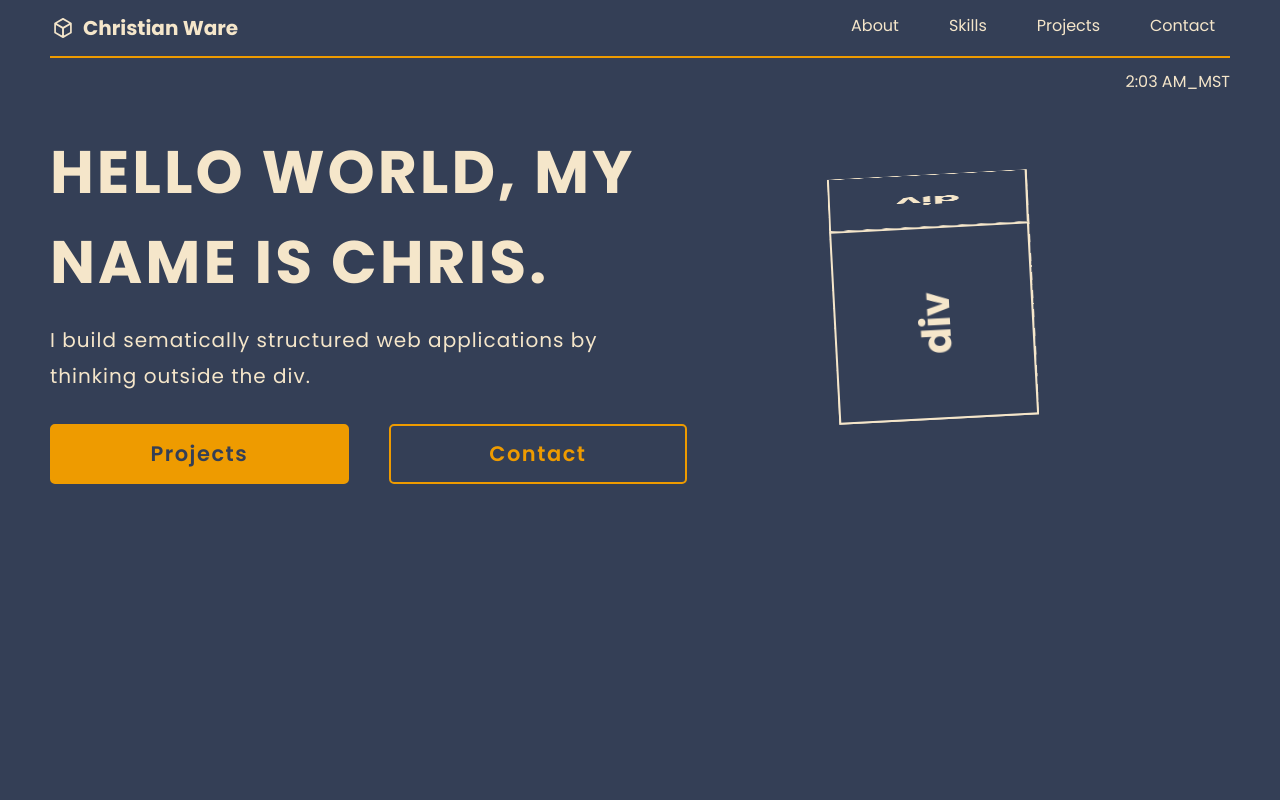
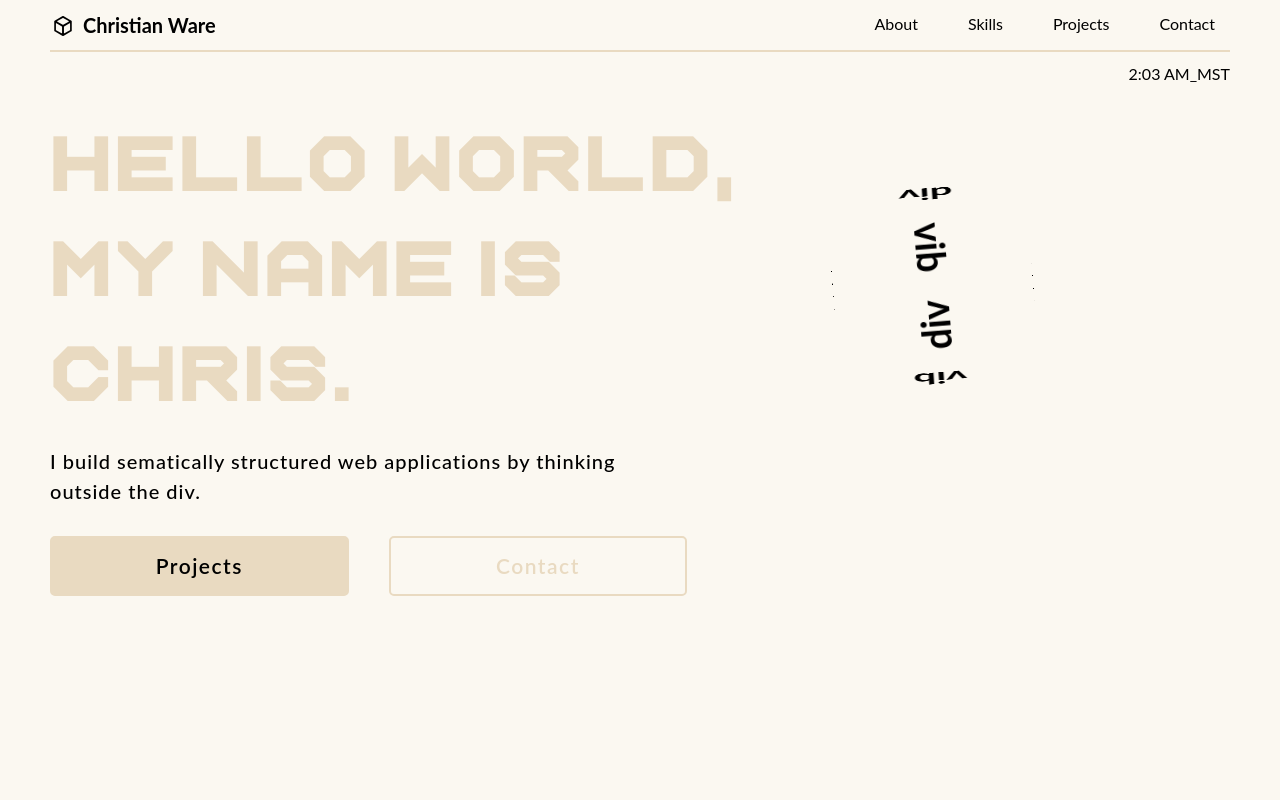
Before and after one commit to ChristianWare/Portland, a Next.js app: page / in a window 1280 px wide. Shown: the top 800 px of the page. Built offline with nearby package versions, Linux system fonts and the light colour scheme.

Commit message:
New Color Variables/ New Font/Layout

```diff
--- a/pages/index.js
+++ b/pages/index.js
@@ -1,21 +1,19 @@
 import Head from "next/head";
-import styles from "../styles/Home.module.css";
-import Navbar from "../src/components/Navbar";
 import Hero from "../src/components/Hero";
 import About from "../src/components/About";
 import Skills from "../src/components/Skills";
 import Contact from "../src/components/Contact";
-import Footer from "../src/components/Footer";
 import Projects from "../src/components/Projects";
 import Time from "../src/components/Time";
 import ScrollIndicator from "../src/components/ScrollIndicator";
+import Layout from "../src/components/Layout";
 
 export default function Home() {
 
   return (
     <>
       <ScrollIndicator />
-      <div className={styles.container}>
+      <div>
         <Head>
           <title>Chris Ware&apos;s Portfolio</title>
           <meta
@@ -25,14 +23,16 @@ export default function Home() {
           <link rel='icon' href='favicon.ico' />
         </Head>
 
-        <Navbar />
+        {/* <Navbar /> */}
+        <Layout>
           <Time />
           <Hero />
           <About />
           <Skills />
           <Projects />
           <Contact />
-        <Footer />
+          {/* <Footer /> */}
+        </Layout>
       </div>
     </>
   );
--- /dev/null
+++ b/src/components/Layout.js
@@ -0,0 +1,19 @@
+import styles from '../../styles/Layout.module.css'
+import Footer from "./Footer";
+import Navbar from './Navbar';
+
+function Layout({ children }) {
+  return (
+    <div className={styles.container}>
+      <div className={styles.background}>
+        <div className={styles.layout}>
+          <Navbar />
+          {children}
+          <Footer />
+        </div>
+      </div>
+    </div>
+  );
+}
+
+export default Layout;
--- a/styles/Hero.module.css
+++ b/styles/Hero.module.css
@@ -5,7 +5,6 @@ justify-content: space-between;
 background-color: transparent;
 z-index: -99;
 padding-bottom: 30rem;
-/* height: 100vh; */
 }
 
 .heroLeft {
@@ -16,10 +15,17 @@ padding-bottom: 30rem;
 .heroName{
     letter-spacing: .3rem;
     transition: none;
-    line-height: 1.5;
     padding-bottom: 1.5rem;
     text-transform: uppercase;
+    font-family: "Smile";
+    font-size: 7rem;
+    color: transparent;
+    font-weight: 500;
+    position: relative;
+    color: var(--accent2);
 }
+
+
 
  .heroLeftWrapper {
      padding-top: 3rem;
--- a/styles/Home.module.css
+++ /dev/null
@@ -1,16 +0,0 @@
- .container {
-  z-index: 1;
-  width: 100%;
-  max-width: 1300px;
-  margin-right: auto;
-  margin-left: auto;
-  padding-right: 50px;
-  padding-left: 50px;
-}
-
-@media screen and (max-width: 568px) {
-  .container {
-    padding-right: 30px;
-    padding-left: 30px;
-  }
-}
--- /dev/null
+++ b/styles/Layout.module.css
@@ -0,0 +1,22 @@
+.background {
+    background-color: var(--accent4);
+    position: relative;
+    overflow: hidden;
+    width: 100%;
+}
+
+.layout {
+    z-index: 1000;
+    max-width: 1400px;
+    margin-right: auto;
+    margin-left: auto;
+    padding-right: 50px;
+    padding-left: 50px;
+}
+
+@media screen and (max-width: 568px) {
+    .layout {
+        padding-right: 20px;
+        padding-left: 20px;
+    }
+}
--- a/styles/globals.css
+++ b/styles/globals.css
@@ -1,33 +1,34 @@
 @import url('https://fonts.googleapis.com/css2?family=Poppins:ital,wght@0,100;0,200;0,300;0,400;0,600;0,700;0,800;0,900;1,500&display=swap');
 
 :root {
-  --light: #f5e6ca ;
-  --dark: #343f56 ;
-  --accent1: #e76f51;
-  --accent2: #ee9b00;
-  --accent3: #2a9d8f;
-  --accent4: #8338ec;
-  --accent5: #ff006e;
-  --accent6: #bfd200;
-
+  --accent1: #54BAB9;
+  --accent2: #E9DAC1;
+  --accent3: #F7ECDE;
+  --accent4: #FBF8F1;
 }
 
+
+@font-face {
+  font-family: "Smile";
+  src: url("../public/Fonts/Smile.otf");
+}
+
+
 * {
-  font-family: 'Poppins', sans-serif;
+  font-family: 'Lato',
+    sans-serif;
   margin: 0;
   padding: 0;
-  background-color: var(--dark);
-  color: var(--light);
   box-sizing: border-box;
   text-decoration: none;
-  line-height: 1.8;
+  line-height: 150%;
   scroll-behavior: smooth;
   overscroll-behavior: none;
   -webkit-tap-highlight-color: transparent;
 }
 
 html {
-   font-size: 62.5%;
+  font-size: 62.5%;
 }
 
 body {
@@ -59,19 +60,33 @@ h5 {
   font-size: 2.5rem;
 }
 
-button {
-       border:none;
-       background-color:transparent;
-       outline:none;
+h6 {
+  font-size: 2rem;
 }
 
-p, input{
+button {
+  border: none;
+  background-color: transparent;
+  outline: none;
+}
+
+p,
+input {
   font-weight: 400;
 }
 
 ::selection {
-  color: var(--light);
+  color: var(--accent4);
   background: var(--accent3);
+}
+
+::-webkit-scrollbar-thumb {
+  border-radius: 10px;
+  background: var(--accent4);
+}
+
+::-webkit-scrollbar-thumb:hover {
+  background: var(--accent1);
 }
 
 @media screen and (max-width: 768px) {
```
Also changed, not shown: public/Fonts/Smile.otf (added). Lines whose indentation alone changed are shown as unchanged.
